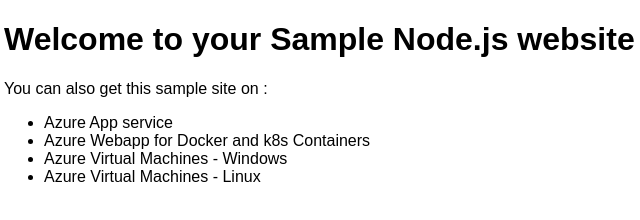
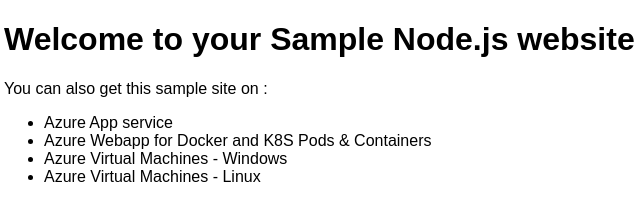
Before and after one commit to pvipindas/project-nodejs-webapp, a website: page index.html in a window 1280 px wide. Shown: the full height of the page, 4-644 px from the left. Drawn offline with Linux system fonts and the light colour scheme.

Commit message:
Update k8s and pod in index.html

```diff
--- a/index.html
+++ b/index.html
@@ -13,7 +13,7 @@
 	<p>You can also get this sample site on :</p>
 	<ul>
 		<li>Azure App service</li>
-		<li>Azure Webapp for Docker and k8s Containers</li>
+		<li>Azure Webapp for Docker and K8S Pods & Containers</li>
 		<li>Azure Virtual Machines - Windows</li>
 		<li>Azure Virtual Machines - Linux</li>
 	</ul>
```
